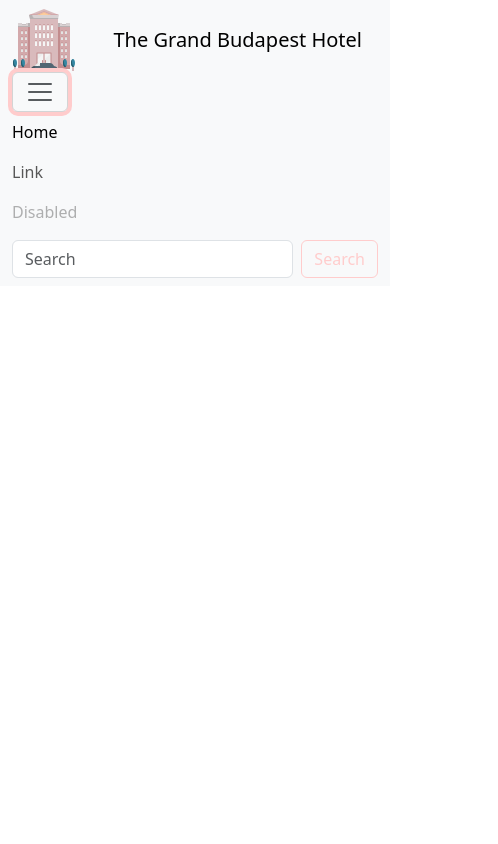
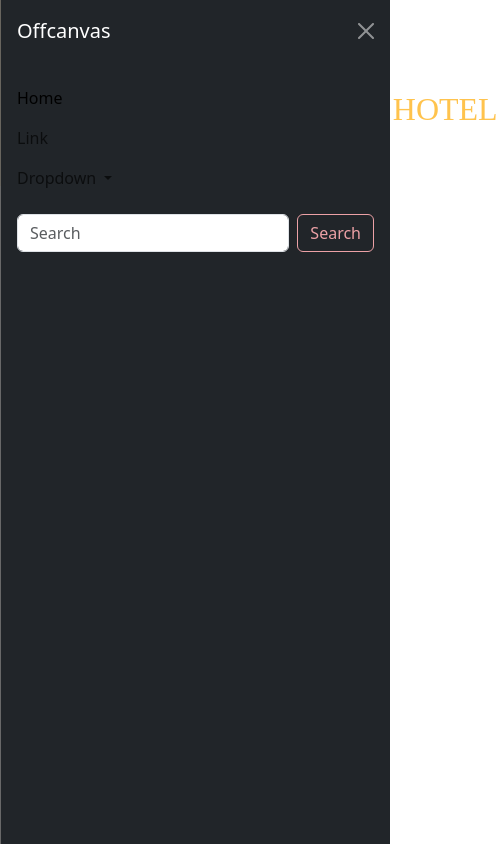
Before and after one commit to srijitdotexe/Self-Project-1--Grand-Budapest-Hotel-, a plain HTML site: page index.html in a window 390 px wide. Both pictures are taken after a click on the button "Toggle navigation". Shown: the whole page, 498 px wide, since content can reach past the window. Drawn offline with nearby package versions, Linux system fonts and the light colour scheme; a web font is replaced by a local one.

Commit message:
changed thrice

```diff
--- a/index.html
+++ b/index.html
@@ -4,45 +4,95 @@
     <meta charset="UTF-8" />
     <meta name="viewport" content="width=device-width, initial-scale=1.0" />
     <title>The Grand Budapest Hotel</title>
+    <link rel="preconnect" href="https://fonts.googleapis.com">
+    <link rel="preconnect" href="https://fonts.gstatic.com" crossorigin>
+    <link href="https://fonts.googleapis.com/css2?family=Port+Lligat+Slab&display=swap" rel="stylesheet">
     <link
       href="https://cdn.jsdelivr.net/npm/bootstrap@5.3.0/dist/css/bootstrap.min.css"
       rel="stylesheet"
       integrity="sha384-9ndCyUaIbzAi2FUVXJi0CjmCapSmO7SnpJef0486qhLnuZ2cdeRhO02iuK6FUUVM"
       crossorigin="anonymous"
     />
-    <link rel="preconnect" href="https://fonts.googleapis.com" />
-    <link rel="preconnect" href="https://fonts.gstatic.com" crossorigin />
-    <link
-      href="https://fonts.googleapis.com/css2?family=Beau+Rivage&display=swap"
-      rel="stylesheet"
-    />
-    <link rel="stylesheet" href="./styles.css">
+    <link rel="stylesheet" href="./styles.css" />
   </head>
   <body>
     <!-- NAVBAR -->
-    <nav class="navbar navbar-expand-md navbar-light fixed-top bg-light">
+    <nav
+      class="navbar navbar-expand-lg navbar-light bg-light"
+      aria-label="Offcanvas navbar large" id="navbar"
+    >
       <div class="container-fluid">
-        <img src="./Assets/Images/hotel.png" alt="Logo">
-        <a class="navbar-brand" href="#">The Grand Budapest Hotel</a>
-        <button class="navbar-toggler" type="button" data-bs-toggle="collapse" data-bs-target="#navbarCollapse" aria-controls="navbarCollapse" aria-expanded="false" aria-label="Toggle navigation">
+        <a href="#" class="col-12-md"><img src="./Assets/Images/logo.png" alt="Logo" id="logo"></a>
+        <a class="navbar-brand" href="#">THE GRAND BUDAPEST HOTEL</a>
+        <button
+          class="navbar-toggler"
+          type="button"
+          data-bs-toggle="offcanvas"
+          data-bs-target="#offcanvasNavbar2"
+          aria-controls="offcanvasNavbar2"
+          aria-label="Toggle navigation"
+        >
           <span class="navbar-toggler-icon"></span>
         </button>
-        <div class="collapse navbar-collapse" id="navbarCollapse">
-          <ul class="navbar-nav me-auto mb-2 mb-md-0">
+        <div
+          class="offcanvas offcanvas-end text-bg-dark"
+          tabindex="-1"
+          id="offcanvasNavbar2"
+          aria-labelledby="offcanvasNavbar2Label"
+        >
+          <div class="offcanvas-header">
+            <h5 class="offcanvas-title" id="offcanvasNavbar2Label">
+              Offcanvas
+            </h5>
+            <button
+              type="button"
+              class="btn-close btn-close-white"
+              data-bs-dismiss="offcanvas"
+              aria-label="Close"
+            ></button>
+          </div>
+          <div class="offcanvas-body">
+            <ul class="navbar-nav justify-content-end flex-grow-1 pe-3">
               <li class="nav-item">
                 <a class="nav-link active" aria-current="page" href="#">Home</a>
               </li>
               <li class="nav-item">
                 <a class="nav-link" href="#">Link</a>
               </li>
-            <li class="nav-item">
-              <a class="nav-link disabled">Disabled</a>
+              <li class="nav-item dropdown">
+                <a
+                  class="nav-link dropdown-toggle"
+                  href="#"
+                  role="button"
+                  data-bs-toggle="dropdown"
+                  aria-expanded="false"
+                >
+                  Dropdown
+                </a>
+                <ul class="dropdown-menu">
+                  <li><a class="dropdown-item" href="#">Action</a></li>
+                  <li><a class="dropdown-item" href="#">Another action</a></li>
+                  <li>
+                    <hr class="dropdown-divider" />
+                  </li>
+                  <li>
+                    <a class="dropdown-item" href="#">Something else here</a>
                   </li>
                 </ul>
-          <form class="d-flex" role="search">
-            <input class="form-control me-2" id="" type="search-txt" placeholder="Search" aria-label="Search">
-            <button class="btn btn-outline-danger" id="search-btn" type="submit">Search</button>
+              </li>
+            </ul>
+            <form class="d-flex mt-3 mt-lg-0" role="search">
+              <input
+                class="form-control me-2"
+                type="search"
+                placeholder="Search"
+                aria-label="Search"
+              />
+              <button class="btn btn-outline-danger" type="submit">
+                Search
+              </button>
             </form>
+          </div>
         </div>
       </div>
     </nav>
--- a/styles.css
+++ b/styles.css
@@ -1,41 +1,37 @@
-<<<<<<< HEAD
 .navbar-brand{
     margin-left: 16px;
-    font-family: 'Beau Rivage', cursive;
-    font-weight: bolder;
-    font-size: 2.5rem;
+    font-family: 'Port Lligat Slab', serif;
+    font-size: 2rem;
+    color: #ffc34d;
+
 }
+#logo{
 
-#navbar-collapse{
-    justify-content: flex-end;
-}
-
-#search-txt{
-    border: 10% solid #ffcccc;
+    height: 4.5rem;
 }
 
 .btn-outline-danger {
-    --bs-btn-color: #ffcccc;
-    --bs-btn-border-color: #ffcccc;
+    --bs-btn-color: #eca1a6;
+    --bs-btn-border-color: #eca1a6;
     --bs-btn-hover-color: #fff;
-    --bs-btn-hover-bg: #ffcccc;
-    --bs-btn-hover-border-color: #ffcccc;
+    --bs-btn-hover-bg: #eca1a6;
+    --bs-btn-hover-border-color: #eca1a6;
     --bs-btn-focus-shadow-rgb: 220,53,69;
     --bs-btn-active-color: #fff;
-    --bs-btn-active-bg:#ffcccc;
-    --bs-btn-active-border-color: #ffcccc;
+    --bs-btn-active-bg:#eca1a6;
+    --bs-btn-active-border-color: #eca1a6;
     --bs-btn-active-shadow: inset 0 3px 5px rgba(0, 0, 0, 0.125);
-    --bs-btn-disabled-color: #ffcccc;
+    --bs-btn-disabled-color: #eca1a6;
     --bs-btn-disabled-bg: transparent;
-    --bs-btn-disabled-border-color: #ffcccc;
+    --bs-btn-disabled-border-color: #eca1a6;
     --bs-gradient: none;
 }
 
 .navbar-toggler{
-    color: #ffcccc;
-=======
-section{
-    background-image: url(./Assets/Images/TGBH.png);
-    height: 50rem;
->>>>>>> 5e886e2ce27bd67a8acb4825ad66e99af80e12be
+    color: #eca1a6;
 }
+
+.navbar{
+    /* background-color: #ffe6e6 !important; */
+    background-color: #fff7e6 !important;
+}
```
Also changed, not shown: Assets/Images/hotelgb-removebg-preview.png (added), Assets/Images/hotelgb.jpg (added), Assets/Images/logo.png (added), Assets/Images/thumb_gb.jpg (added). Lines whose indentation alone changed are shown as unchanged.
